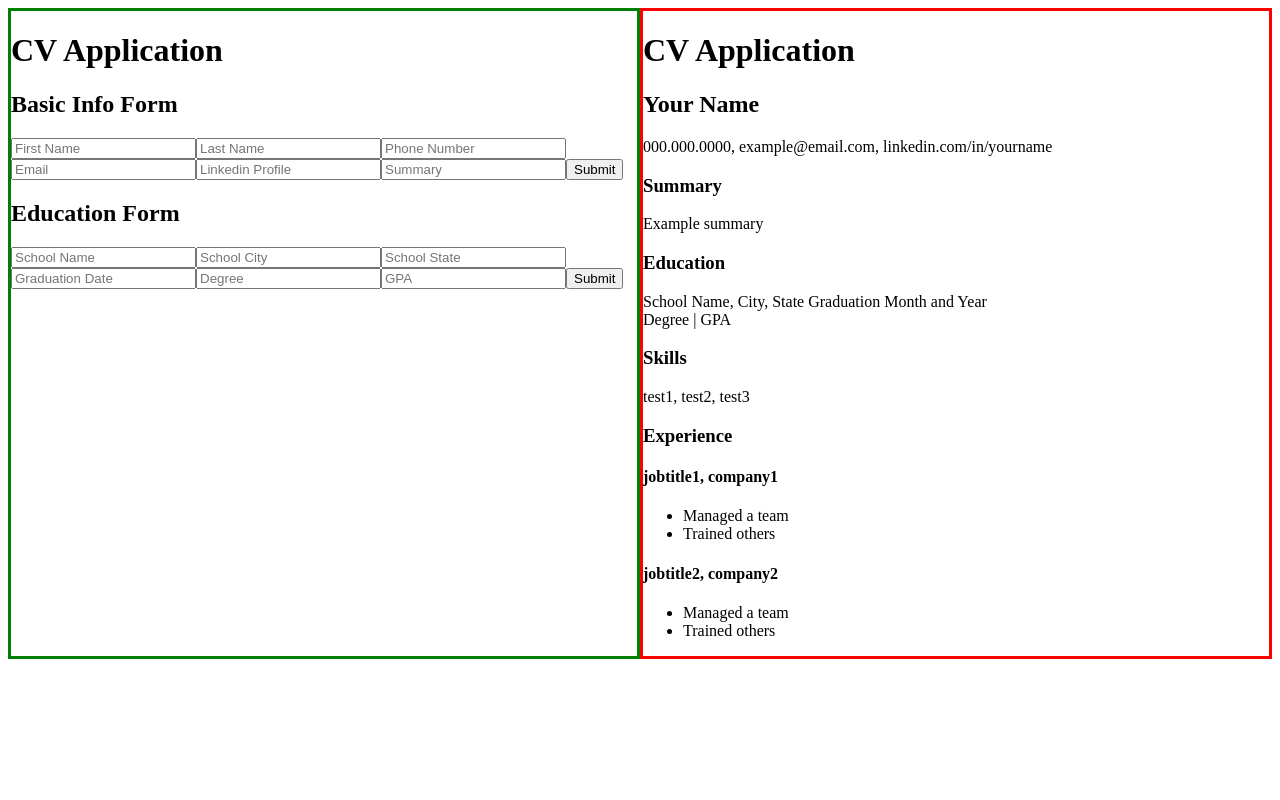
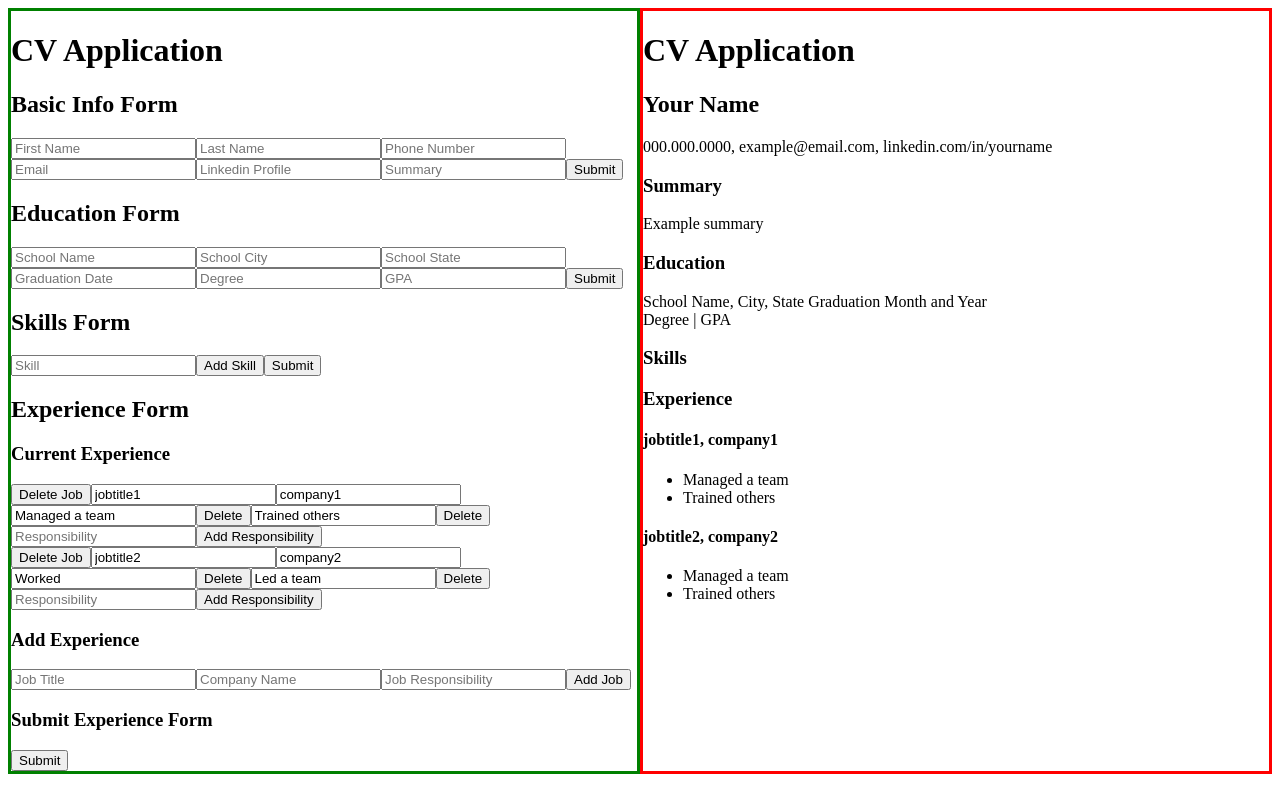
Before and after one commit to ChrisM345/cv-application, a React (Vite) app: page / in a window 1280 px wide. Built offline with nearby package versions, Linux system fonts and the light colour scheme.

Commit message:
Add skills and experience

```diff
--- a/src/App.jsx
+++ b/src/App.jsx
@@ -2,6 +2,8 @@ import Applicant from "./components/applicant";
 import Application from "./components/application";
 import { Education, Skills, Experience } from "./components/application";
 import EducationForm from "./components/education";
+import SkillForm from "./components/skills";
+import ExperienceForm from "./components/experience";
 import { useState } from "react";
 import "./styles/App.css";
 
@@ -24,7 +26,7 @@ function App() {
   });
 
   const [skillsData, setSkillsData] = useState({
-    skills: ["test1", "test2", "test3"],
+    skills: [],
   });
 
   const [experienceData, setExperienceData] = useState({
@@ -42,6 +44,8 @@ function App() {
         <h1>CV Application</h1>
         <Applicant data={setApplicantData} />
         <EducationForm data={setEducationData} />
+        <SkillForm data={setSkillsData} />
+        <ExperienceForm data={setExperienceData} />
       </div>
       <div className="cv-application">
         <Application data={applicantData} />
```
